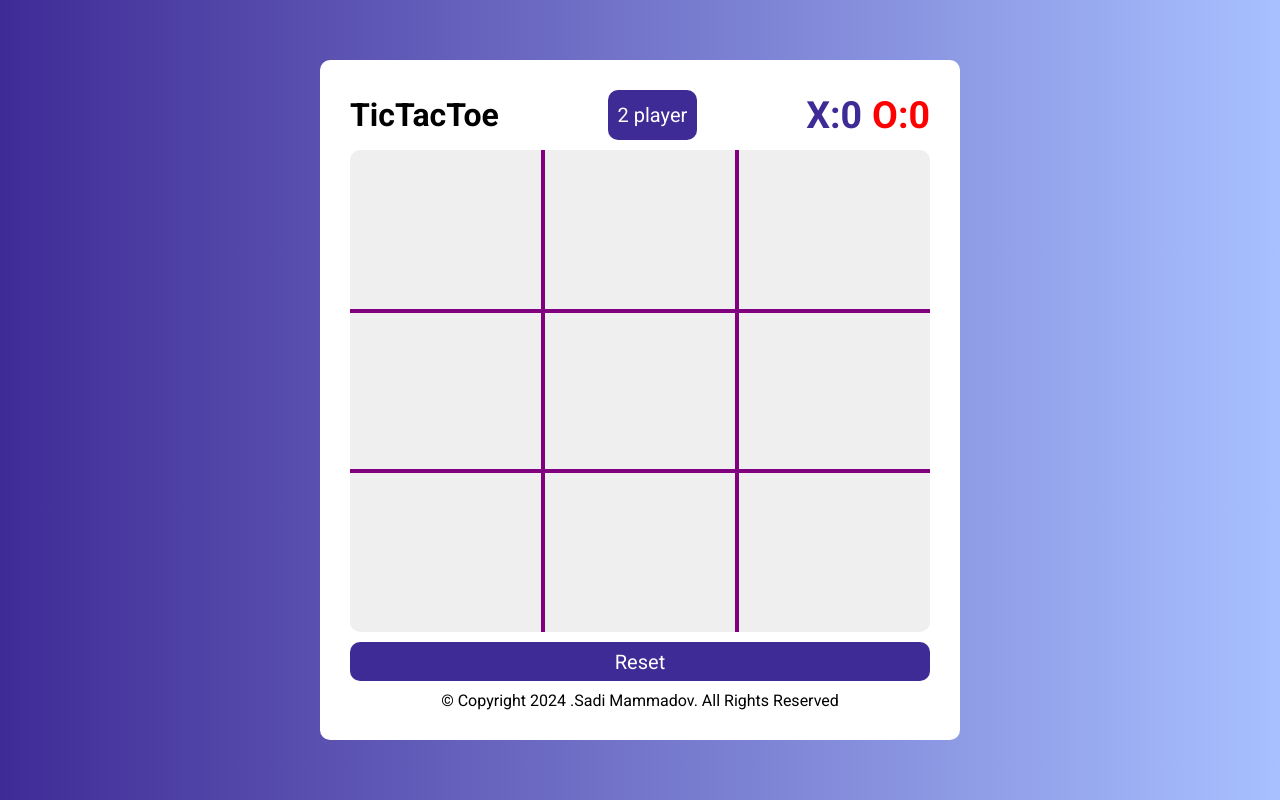
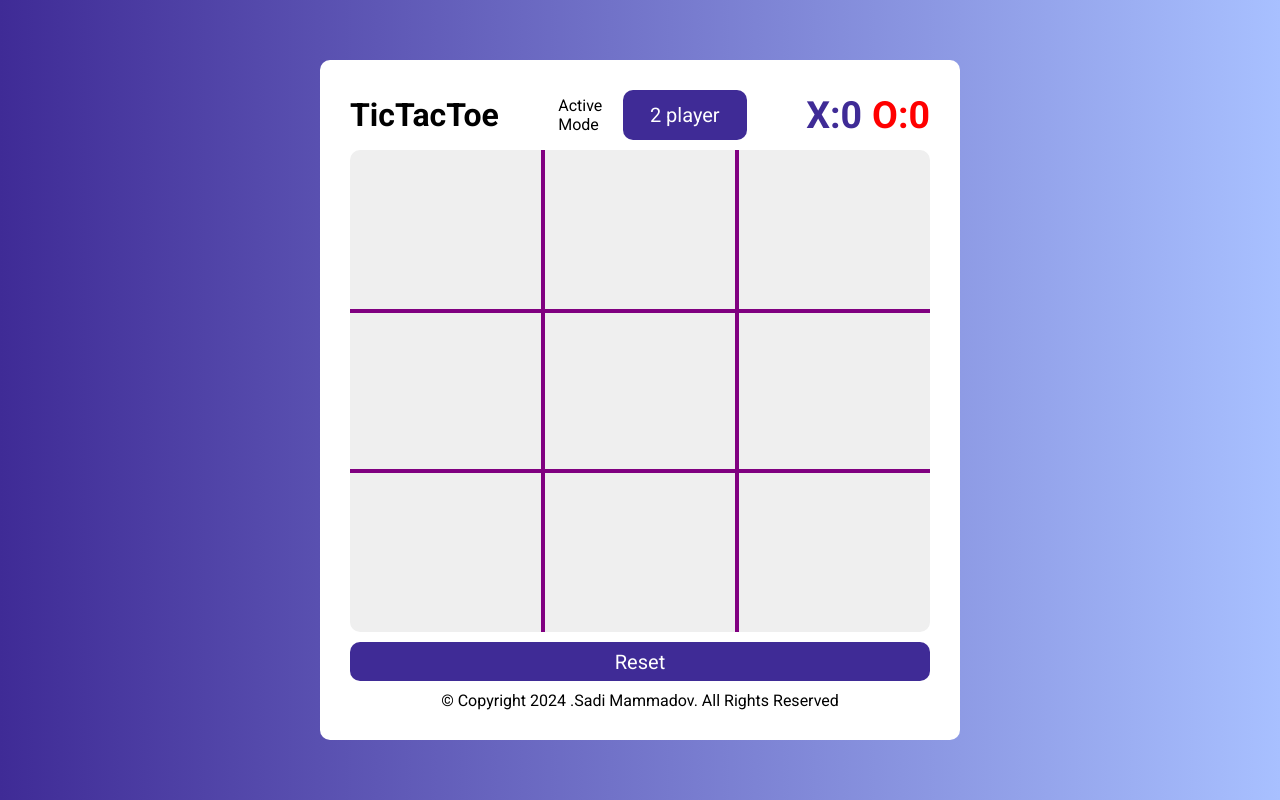
Before and after one commit to Sedi98/Tictack, a plain HTML site: page index.html in a window 1280 px wide. Drawn offline with Linux system fonts and the light colour scheme.

Commit message:
added active mode text for better interaction

```diff
--- a/index.html
+++ b/index.html
@@ -12,6 +12,7 @@
       <div class="texts">
         <h1>TicTacToe</h1>
         <div class="modeContainer">
+            <p>Active Mode</p>
           <button class="modeBtn" onclick="changeMode()">2 player</button>
         </div>
         <div class="scoreContainer">
--- a/style.css
+++ b/style.css
@@ -161,6 +161,16 @@ footer {
   cursor: pointer;
 }
 
+
+.modeContainer {
+  display: flex;
+  flex-direction: row;
+  gap: 10px;
+  justify-content: center;
+  align-items: center;
+
+}
+
 @media screen and (max-width: 768px) {
   .container {
     width: 90%;
```
